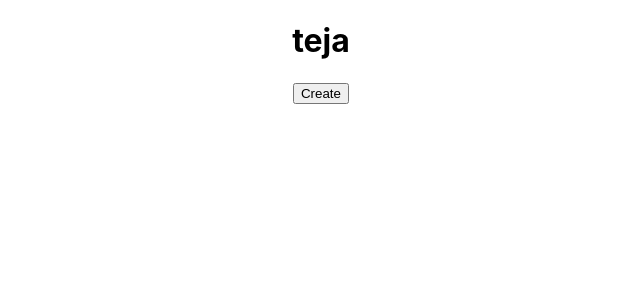
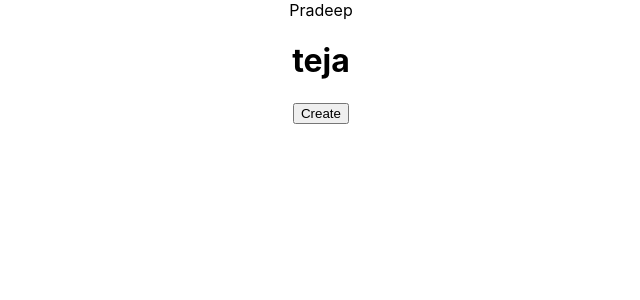
Before and after one commit to MeghaGowda1223456/Git-practice-second-batch, a React (Create React App) app: page / in a window 1280 px wide. Shown: the top 300 px of the page, without its empty margins (319-959 px from the left). Built offline with nearby package versions, Linux system fonts and the light colour scheme.

Commit message:
Pradeep uploading

```diff
--- a/src/App.js
+++ b/src/App.js
@@ -4,11 +4,13 @@ import DataComponents from "./components/DataComponents";
 import { useState } from "react";
 import ComponentA from "./components/ComponentA";
 import ComponentB from "./components/ComponentB";
+import Pradeep from "./components/Pradeep";
 
 function App() {
   const [state, setState] = useState(true);
   return (
     <div className="App">
+      <Pradeep/>
       <ComponentB/>
       {state ? <DataComponents setState={setState} /> : <ComponentA />}
     </div>
--- /dev/null
+++ b/src/components/Pradeep.js
@@ -0,0 +1,9 @@
+import React from 'react'
+
+function Pradeep() {
+  return (
+    <div>Pradeep</div>
+  )
+}
+
+export default Pradeep
```
